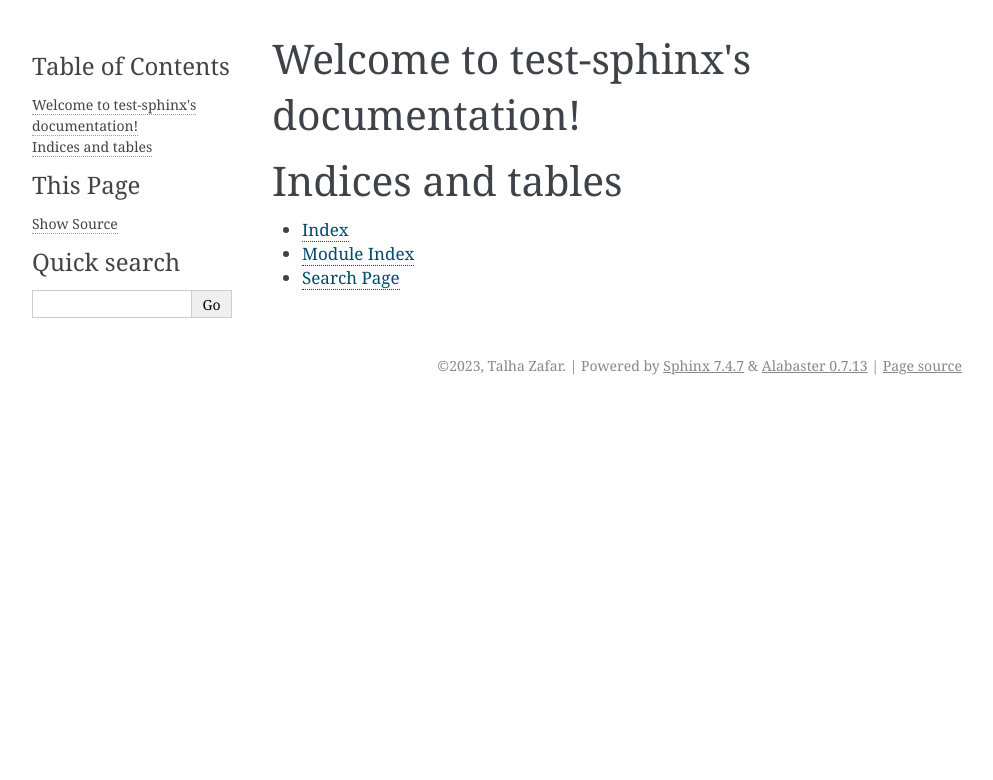
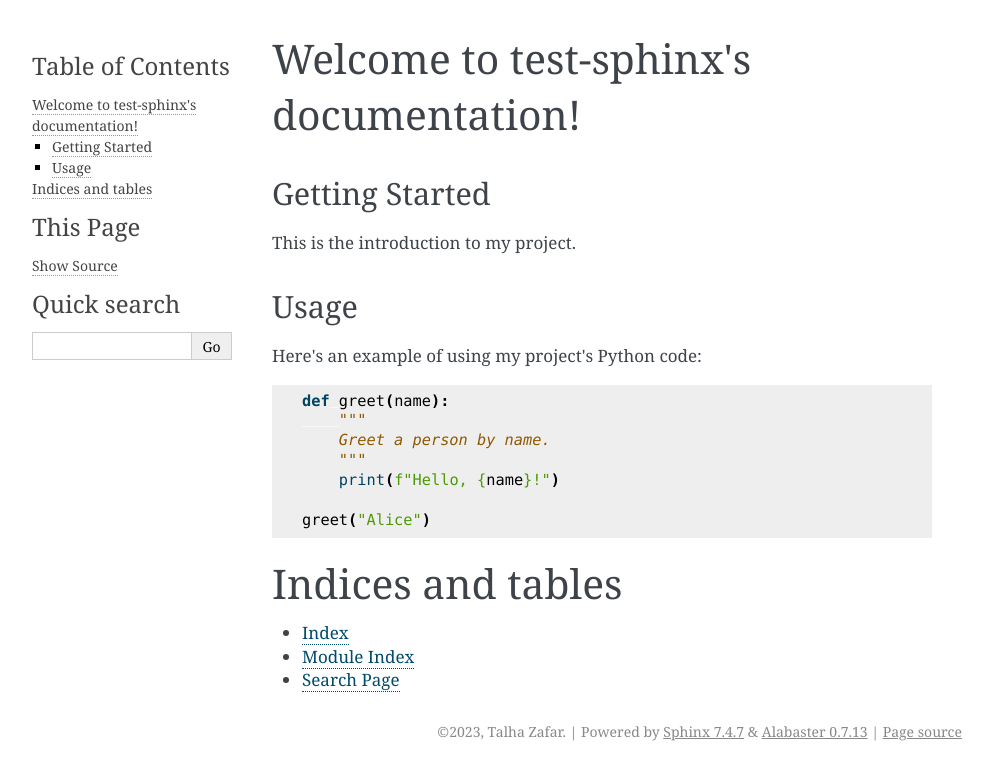
Before and after one commit to talha915/BIG-DATA-Training, a Sphinx documentation site: the page built from Sphinx/index.rst, in a window 1280 px wide. Shown: the top 780 px of the page, without its empty margins (148-1141 px from the left). Built offline with Sphinx 7.4.7, drawn with Linux system fonts in a browser that asks for light colours.

Commit message:
Getting STarted with Sphinx

```diff
--- a/Sphinx/index.rst
+++ b/Sphinx/index.rst
@@ -10,6 +10,27 @@ Welcome to test-sphinx's documentation!
    :maxdepth: 2
    :caption: Contents:
 
+Getting Started
+---------------
+
+This is the introduction to my project.
+
+Usage
+-----
+
+Here's an example of using my project's Python code:
+
+.. code-block:: python
+
+   def greet(name):
+       """
+       Greet a person by name.
+       """
+       print(f"Hello, {name}!")
+
+   greet("Alice")
+
+
 
 
 Indices and tables
```
